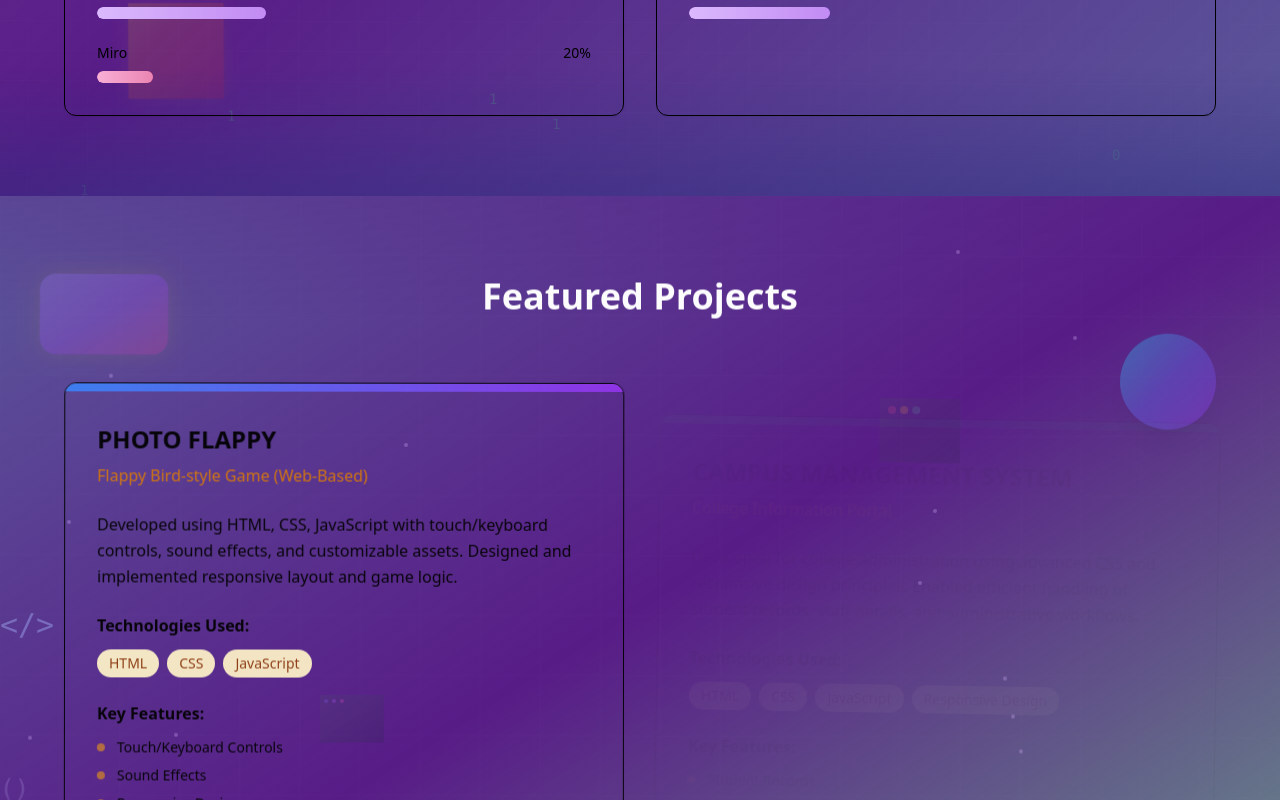
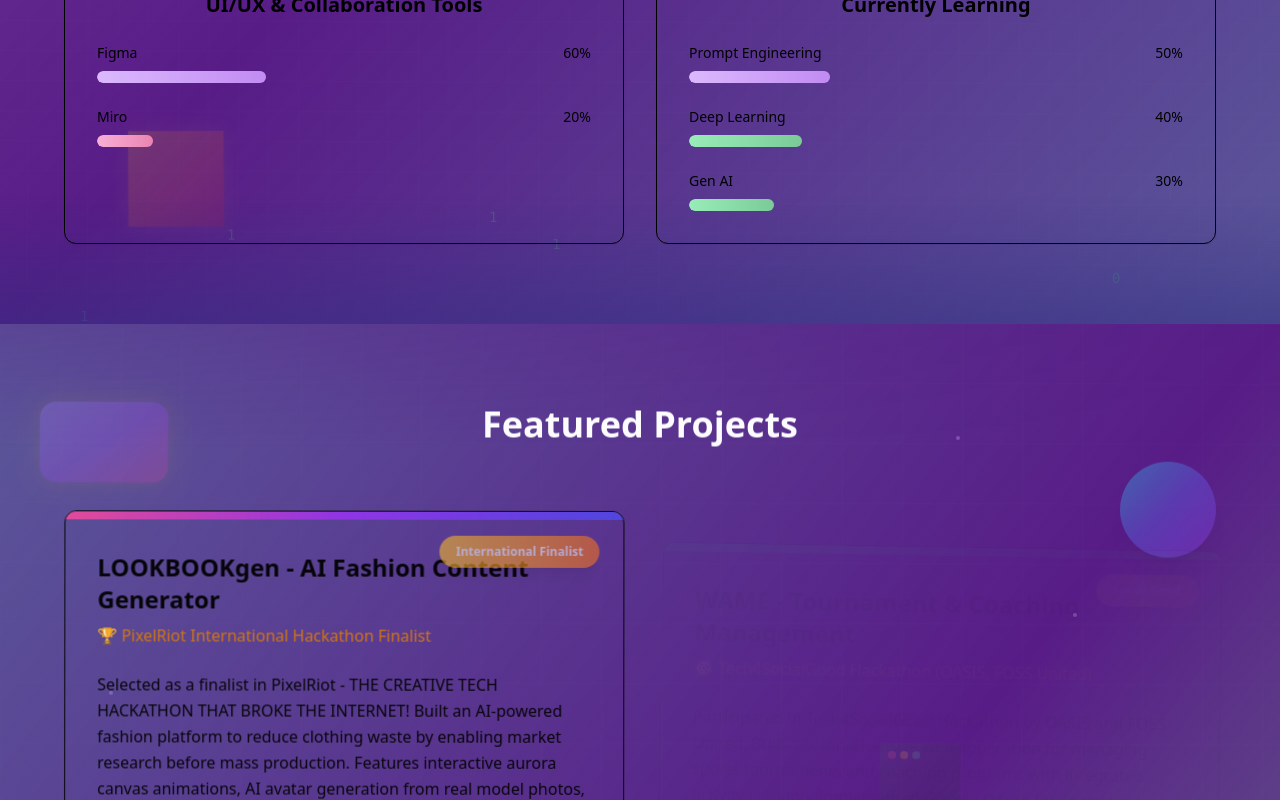
Before and after one commit to rahulkannan08/Rahul_Portfolio, a React (Vite) app: page / in a window 1280 px wide. Shown: the part 2860-3660 px from the top of the page. Built offline with nearby package versions, Linux system fonts and the light colour scheme.

Commit message:
Add hackathon projects: LOOKBOOKgen (PixelRiot) and WAME (Tech4SocialGood) with Google OAuth, Google Fit API, and Supabase integration

```diff
--- a/src/components/Projects.jsx
+++ b/src/components/Projects.jsx
@@ -12,6 +12,8 @@ const Projects = () => {
           // Stagger card animations
           setTimeout(() => setVisibleCards([0]), 200);
           setTimeout(() => setVisibleCards([0, 1]), 400);
+          setTimeout(() => setVisibleCards([0, 1, 2]), 600);
+          setTimeout(() => setVisibleCards([0, 1, 2, 3]), 800);
         } else {
           setIsVisible(false);
           setVisibleCards([]);
@@ -33,6 +35,28 @@ const Projects = () => {
   }, []);
 
   const projects = [
+    {
+      title: "LOOKBOOKgen - AI Fashion Content Generator",
+      subtitle: "🏆 PixelRiot International Hackathon Finalist",
+      description: "Selected as a finalist in PixelRiot - THE CREATIVE TECH HACKATHON THAT BROKE THE INTERNET! Built an AI-powered fashion platform to reduce clothing waste by enabling market research before mass production. Features interactive aurora canvas animations, AI avatar generation from real model photos, and infinite fashion carousels. Mission: Slow fashion above fast fashion - reducing waste, not jobs.",
+      technologies: ["Next.js", "React", "Framer Motion", "Canvas API", "CSS Modules"],
+      features: ["AI Lookbook Generator", "Interactive Aurora Animation", "Before/After Showcase", "Infinite Fashion Carousel", "Market Validation Tool"],
+      gradient: "from-pink-500 via-purple-600 to-indigo-600",
+      viewLink: "https://lookwand.vercel.app/",
+      githubLink: "https://github.com/rahulkannan08/lookwand",
+      badge: "International Finalist"
+    },
+    {
+      title: "WAME - Tournament & Coaching Management",
+      subtitle: "🎯 Tech4SocialGood Hackathon (OASIS, FOSS United)",
+      description: "Participated in Tech4SocialGood Hackathon by OASIS and FOSS United. Built a comprehensive web application for managing sports tournaments and coaching programs with integrated activity tracking. Implemented Google OAuth for seamless authentication and Google Fit API integration to track player fitness activities. Leveraged Supabase for real-time data sync and SQLite for tournament management (4 teams, 32 players). Full-stack solution combining Django REST Framework backend with Next.js frontend.",
+      technologies: ["Django", "Next.js", "React", "Google OAuth", "Google Fit API", "Supabase", "SQLite"],
+      features: ["Google Fit Activity Tracker", "OAuth Authentication", "Tournament Management", "Player Dashboard", "Real-time Sync", "Match Scheduling"],
+      gradient: "from-emerald-500 to-teal-600",
+      viewLink: "https://github.com/rahulkannan08/wame_frontend",
+      githubLink: "https://github.com/rahulkannan08/wame_frontend",
+      badge: "Social Good"
+    },
     {
       title: "PHOTO FLAPPY",
       subtitle: "Flappy Bird-style Game (Web-Based)",
@@ -147,6 +171,15 @@ const Projects = () => {
               {/* Project header with gradient */}
               <div className={`h-2 bg-gradient-to-r ${project.gradient} group-hover:h-4 transition-all duration-500`}></div>
 
+              {/* Hackathon Badge */}
+              {project.badge && (
+                <div className="absolute top-6 right-6 z-20">
+                  <div className="px-4 py-2 bg-gradient-to-r from-amber-400 to-orange-500 text-white text-xs font-bold rounded-full shadow-lg animate-pulse">
+                    {project.badge}
+                  </div>
+                </div>
+              )}
+
               <div className="p-8 relative overflow-hidden">
                 <div className="absolute inset-0 bg-gradient-to-br from-amber-50/30 to-stone-50/30 opacity-0 group-hover:opacity-100 transition-opacity duration-500"></div>
 
--- a/src/components/Skills.jsx
+++ b/src/components/Skills.jsx
@@ -59,7 +59,8 @@ const Skills = () => {
       skills: [
         { name: "Adobe Premiere Pro", level: 50, color: "from-red-400 to-red-600" },
         { name: "Blender", level: 65, color: "from-green-400 to-green-600" },
-        { name: "Canva", level: 75, color: "from-red-400 to-red-600" }
+        { name: "Canva", level: 75, color: "from-red-400 to-red-600" },
+        { name:"n8n", level: 40, color: "from-blue-400 to-blue-600" },
       ]
     },
     {
@@ -72,7 +73,9 @@ const Skills = () => {
     {
       title: "Currently Learning",
       skills: [
-        { name: "Prompt Engineering", level: 50, color: "from-purple-400 to-purple-600" }
+        { name: "Prompt Engineering", level: 50, color: "from-purple-400 to-purple-600" },
+        { name: "Deep Learning", level: 40, color: "from-green-400 to-green-600" },
+        { name: "Gen AI", level: 30, color: "from-green-400 to-green-600"},
       ]
     }
   ];
```
